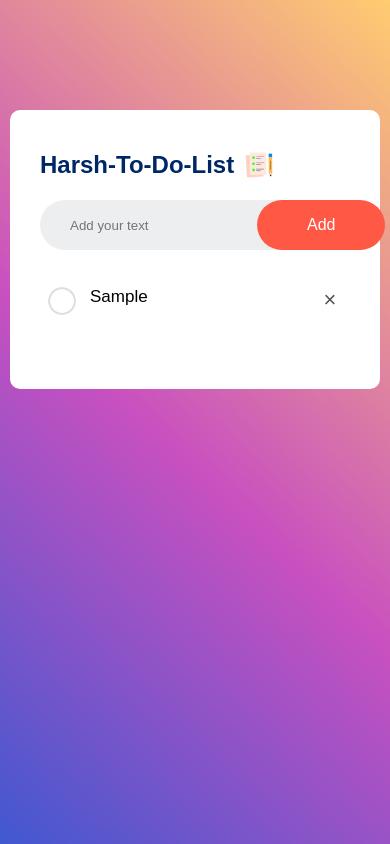
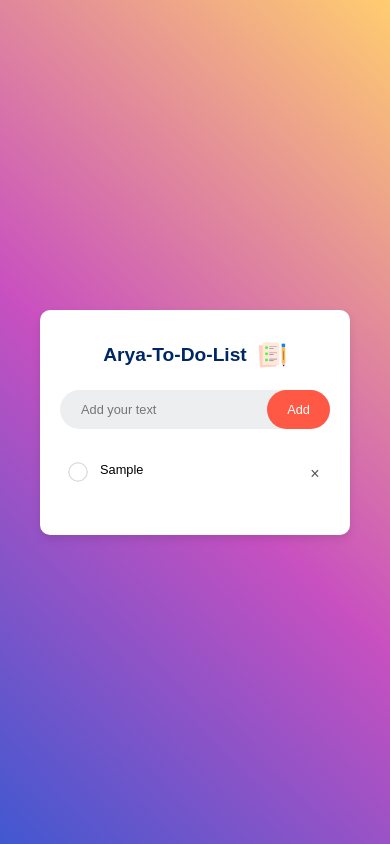
Before and after one commit to Harshthakur23/To-do-app, a plain HTML site: page index.html in a window 390 px wide. Both pictures are taken after typing "Sample" into the empty fields and a click on the button "Add". Drawn offline with nearby package versions, Linux system fonts and the light colour scheme; files that its build step writes are made by us from their sources; a web font is replaced by a local one.

Commit message:
Harsh-To-do-app

```diff
--- a/index.html
+++ b/index.html
@@ -9,7 +9,7 @@
 <body>
     <div class="container">
         <div class="todo-app">
-            <h2>Harsh-To-Do-List <img src="icon.png" alt=""></h2>
+            <h2>Arya-To-Do-List <img src="icon.png" alt=""></h2>
             <div class="row">
                 <input type="text" id="input-box" placeholder="Add your text">
                 <button onclick="addtask()">Add</button>
@@ -24,3 +24,126 @@
     <script src="script.js"></script>
 </body>
 </html>
+
+
+<!--
+
+@import url('https://fonts.googleapis.com/css2?family=Exo:ital,wght@0,100..900;1,100..900&family=Lobster&family=Martel:wght@200;300;400;600;700;800;900&family=Pacifico&family=Quicksand:wght@300..700&family=Signika+Negative:wght@300..700&display=swap');
+
+*{
+    margin: 0;
+    padding: 0;
+
+    box-sizing: border-box;
+    font-family: "Signika Negative", sans-serif;
+    font-optical-sizing: auto;
+    font-weight: <weight>;
+    font-style: normal;
+}
+.container{
+    width: 100%;
+    min-height: 100vh;
+
+    background-color: #4158D0;
+    background-image: linear-gradient(43deg, #4158D0 0%, #C850C0 46%, #FFCC70 100%);
+
+    padding: 10px;
+}
+.todo-app{
+   width: 100%;
+   max-width: 540px;
+   background: #fff;
+   margin: 100px auto 20px;
+   padding: 40px 30px 70px;
+   border-radius: 10px;
+}
+.todo-app h2{
+    color: #002765;
+    display: flex;
+    align-items: center;
+    margin-bottom: 20px;
+
+}
+.todo-app h2 img{
+    width: 30px;
+    margin-left: 10px;
+}
+.row{
+    display: flex;
+    align-items: center;
+    justify-content: space-between;
+    background: #edeef0;
+    border-radius: 30px;
+    padding-left: 20px;
+    margin-bottom: 25px;
+
+}
+input{
+    flex: 1;
+    border: none;
+    outline: none;
+    background: transparent;
+    padding: 10px;
+    font-weight: 14px;
+
+}
+
+button{
+    border: none;
+    outline: none;
+    padding: 16px 50px;
+    background: #ff5945;
+    color: #fff;
+    font-size: 16px;
+    cursor: pointer;
+    border-radius: 40px;
+}
+
+ul li{
+    list-style: none;
+    font-size: 17px;
+    padding: 12px 8px 12px 50px;
+    user-select: none;
+    cursor: pointer;
+    position: relative;
+}
+
+ul li::before{
+    content: '';
+    position: absolute;
+    height: 28px;
+    width: 28px;
+    border-radius: 50%;
+    background-image: url(images/unchecked.png);
+    background-size: cover;
+    background-position: center;
+    top: 12px;
+    left: 8px;
+
+}
+
+ul li.checked{
+    color: #555;
+    text-decoration: line-through;
+}
+ul li.checked::before{
+    background-image: url(images/checked.png);
+}
+
+ul li span{
+    position: absolute;
+    right: 0;
+    top: 5px;
+    width: 40px;
+    height: 40px;
+    font-size: 22px;
+    color: #555;
+    line-height: 40px;
+    text-align: center;
+    border-radius: 50%;
+}
+
+ul li span:hover{
+    background: #edeef0;
+
+} -->
--- a/style.css
+++ b/style.css
@@ -1,45 +1,53 @@
+/* Global Styles */
 
 @import url('https://fonts.googleapis.com/css2?family=Exo:ital,wght@0,100..900;1,100..900&family=Lobster&family=Martel:wght@200;300;400;600;700;800;900&family=Pacifico&family=Quicksand:wght@300..700&family=Signika+Negative:wght@300..700&display=swap');
-
-*{
+* {
     margin: 0;
     padding: 0;
-
     box-sizing: border-box;
     font-family: "Signika Negative", sans-serif;
     font-optical-sizing: auto;
     font-weight: <weight>;
     font-style: normal;
 }
-.container{
+
+.container {
     width: 100%;
     min-height: 100vh;
-
     background-color: #4158D0;
     background-image: linear-gradient(43deg, #4158D0 0%, #C850C0 46%, #FFCC70 100%);
+    display: flex;
+    justify-content: center;
+    align-items: center;
+    padding: 20px;
+}
 
-    padding: 10px;
+.todo-app {
+    width: 100%;
+    max-width: 540px;
+    background: #fff;
+    margin: 20px;
+    padding: 40px 30px 70px;
+    border-radius: 10px;
+    box-shadow: 0 4px 8px rgba(0, 0, 0, 0.1);
 }
-.todo-app{
-   width: 100%;
-   max-width: 540px;
-   background: #fff;
-   margin: 100px auto 20px;
-   padding: 40px 30px 70px;
-   border-radius: 10px;
-}
-.todo-app h2{
+
+.todo-app h2 {
     color: #002765;
     display: flex;
     align-items: center;
+    justify-content: center;
     margin-bottom: 20px;
+    font-size: 1.5em;
+    text-align: center;
+}
 
-}
-.todo-app h2 img{
+.todo-app h2 img {
     width: 30px;
     margin-left: 10px;
 }
-.row{
+
+.row {
     display: flex;
     align-items: center;
     justify-content: space-between;
@@ -47,39 +55,48 @@
     border-radius: 30px;
     padding-left: 20px;
     margin-bottom: 25px;
+}
 
-}
-input{
+input {
     flex: 1;
     border: none;
     outline: none;
     background: transparent;
     padding: 10px;
-    font-weight: 14px;
-
+    font-size: 1em;
 }
 
-button{
+button {
     border: none;
     outline: none;
-    padding: 16px 50px;
+    padding: 16px 30px;
     background: #ff5945;
     color: #fff;
-    font-size: 16px;
+    font-size: 1em;
     cursor: pointer;
     border-radius: 40px;
+    transition: background 0.3s ease;
 }
 
-ul li{
+button:hover {
+    background: #e14a3a;
+}
+
+ul li {
     list-style: none;
-    font-size: 17px;
+    font-size: 1em;
     padding: 12px 8px 12px 50px;
     user-select: none;
     cursor: pointer;
     position: relative;
+    transition: background 0.3s ease;
 }
 
-ul li::before{
+ul li:hover {
+    background: #f9f9f9;
+}
+
+ul li::before {
     content: '';
     position: absolute;
     height: 28px;
@@ -90,18 +107,18 @@ ul li::before{
     background-position: center;
     top: 12px;
     left: 8px;
-
 }
 
-ul li.checked{
+ul li.checked {
     color: #555;
     text-decoration: line-through;
 }
-ul li.checked::before{
+
+ul li.checked::before {
     background-image: url(images/checked.png);
 }
 
-ul li span{
+ul li span {
     position: absolute;
     right: 0;
     top: 5px;
@@ -112,9 +129,89 @@ ul li span{
     line-height: 40px;
     text-align: center;
     border-radius: 50%;
+    transition: background 0.3s ease;
 }
 
-ul li span:hover{
+ul li span:hover {
     background: #edeef0;
+}
 
+/* Media Queries for Responsive Design */
+@media (max-width: 768px) {
+    .todo-app {
+        padding: 30px 20px 50px;
+        margin: 20px;
+    }
+
+    .todo-app h2 {
+        font-size: 1.3em;
+    }
+
+    .row {
+        padding-left: 15px;
+    }
+
+    button {
+        padding: 14px 25px;
+        font-size: 0.9em;
+    }
+
+    input {
+        font-size: 0.9em;
+        padding: 8px;
+    }
+
+    ul li {
+        font-size: 0.9em;
+        padding: 10px 8px 10px 45px;
+    }
+
+    ul li::before {
+        height: 24px;
+        width: 24px;
+        top: 10px;
+        left: 8px;
+    }
+
+    ul li span {
+        width: 35px;
+        height: 35px;
+        font-size: 18px;
+        line-height: 35px;
+    }
 }
+
+@media (max-width: 480px) {
+    .todo-app h2 {
+        font-size: 1.2em;
+    }
+
+    button {
+        padding: 12px 20px;
+        font-size: 0.8em;
+    }
+
+    input {
+        font-size: 0.8em;
+        padding: 6px;
+    }
+
+    ul li {
+        font-size: 0.8em;
+        padding: 8px 8px 8px 40px;
+    }
+
+    ul li::before {
+        height: 20px;
+        width: 20px;
+        top: 8px;
+        left: 8px;
+    }
+
+    ul li span {
+        width: 30px;
+        height: 30px;
+        font-size: 16px;
+        line-height: 30px;
+    }
+}
```
